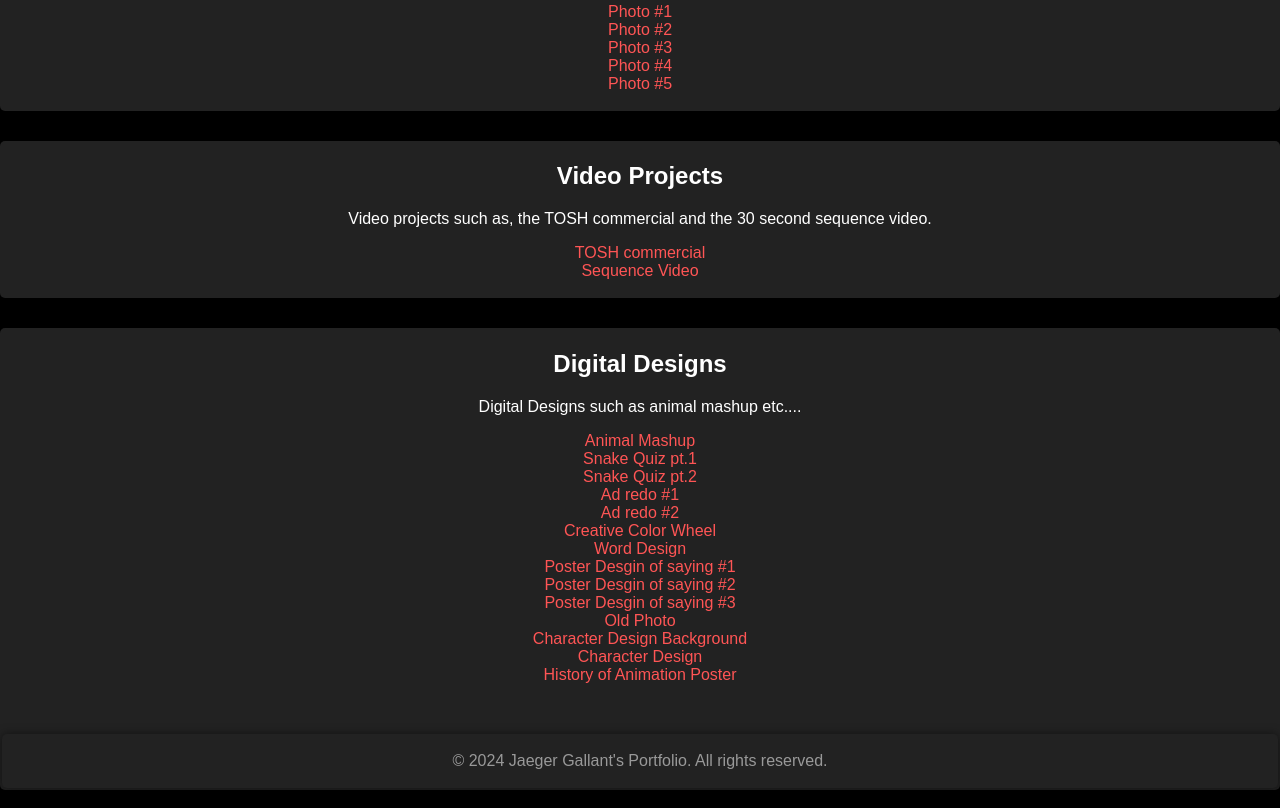
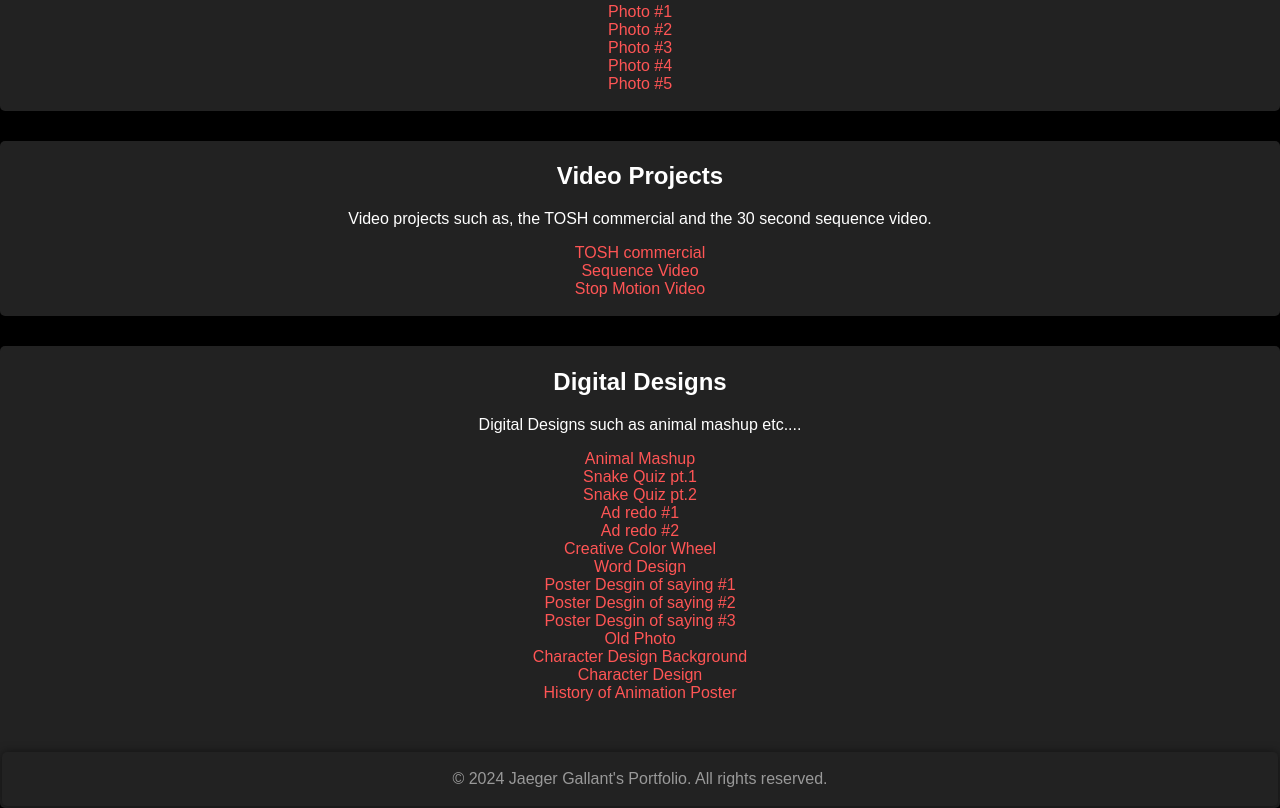
Before and after one commit to JiggyJags7/JaegersPortfolio, a plain HTML site: page index.html in a window 1280 px wide. Shown: the part 707-1515 px from the top of the page. Drawn offline with Linux system fonts and the light colour scheme.

Commit message:
Update index.html

```diff
--- a/index.html
+++ b/index.html
@@ -40,6 +40,7 @@
         <ul>
     <li><a href="https://youtu.be/n3FhPh9oXMg?si=57TldDBRHziyg9uz" target="_blank">TOSH commercial</a></li>
     <li><a href="https://youtu.be/VC2mOq-GGLQ?si=2CUhqYH-OVCDWh4W" target="_blank">Sequence Video</a></li>
+    <li><a href="https://www.youtube.com/watch?v=VxrizEdg97s" target="_blank">Stop Motion Video</a></li>
         </ul>
 
     </section>
```
